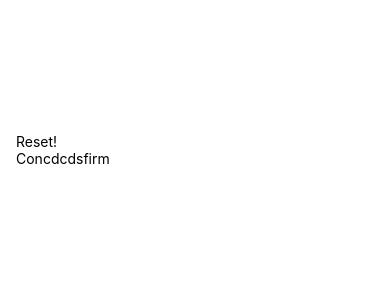
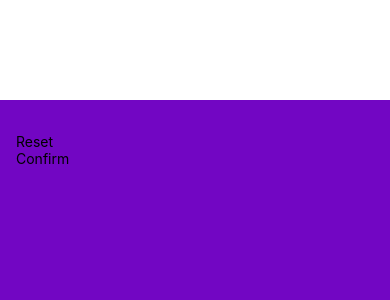
Before and after one commit to psultania1000/number, a React Native app: screen / in a window 390 px wide. Shown: the top 300 px of the page. Built offline with nearby package versions, Linux system fonts and the light colour scheme.

Commit message:
Here we go

```diff
--- a/screens/StartGameScreen.js
+++ b/screens/StartGameScreen.js
@@ -5,8 +5,8 @@ function StartGameScreen() {
   return (
     <View style={styles.inputContainer}>
       <TextInput />
-      <PrimaryButton>Reset!</PrimaryButton>
-      <PrimaryButton>Concdcdsfirm</PrimaryButton>
+      <PrimaryButton>Reset</PrimaryButton>
+      <PrimaryButton>Confirm</PrimaryButton>
     </View>
   );
 }
@@ -18,5 +18,6 @@ const styles = StyleSheet.create({
     flex: 1,
     padding: 16,
     marginTop: 100,
+    backgroundColor: "#7206c3",
   },
 });
```
